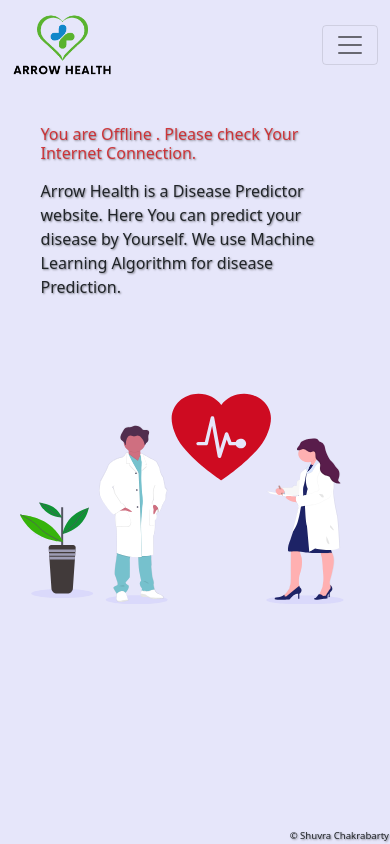
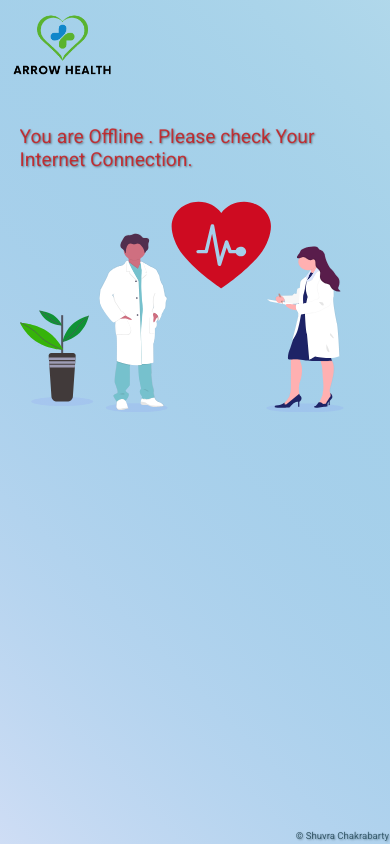
Before and after one commit to shuvra-matrix/HEART_DISEASE_PREDICTION, a Django app: page /offline/ in a window 390 px wide. Run offline with Django 3.2, Linux system fonts and the light colour scheme.

Commit message:
update offline

```diff
--- a/Templates/offline.html
+++ b/Templates/offline.html
@@ -1,20 +1,161 @@
-
-{% extends 'header.html' %}
+<!DOCTYPE html>
 {% load static %}
-{% block body_block %}
+<html lang="en">
+<head>
+    <meta charset="UTF-8">
+    <meta http-equiv="X-UA-Compatible" content="IE=edge">
+    <meta name="viewport" content="width=device-width, initial-scale=1.0">
+    <link rel="stylesheet" href="{%static 'css/style.css'%}">
+    <link href="https://cdn.jsdelivr.net/npm/bootstrap@5.0.2/dist/css/bootstrap.min.css" rel="stylesheet" integrity="sha384-EVSTQN3/azprG1Anm3QDgpJLIm9Nao0Yz1ztcQTwFspd3yD65VohhpuuCOmLASjC" crossorigin="anonymous">
+    <script src="https://cdn.jsdelivr.net/npm/bootstrap@5.0.2/dist/js/bootstrap.bundle.min.js" integrity="sha384-MrcW6ZMFYlzcLA8Nl+NtUVF0sA7MsXsP1UyJoMp4YLEuNSfAP+JcXn/tWtIaxVXM" crossorigin="anonymous"></script>
+    <link rel="shortcut icon" href="https://github.com/shuvra-matrix/HEART_DISEASE_PREDICTION/blob/master/static/images/arrow.png?raw=true" type="png">
+    <style>@media screen and (max-width: 1240px) {
+    .svgs {
+        margin-top: 2rem;
+    }
+}
 
 
-<div class="intro">
-    <div style="width: 40%;" class="intro_text">
-        <h2 class="intro_main_text" style="color: rgba(207, 13, 13, 0.781); ">You are Offline . Please check Your Internet Connection.</h2>
-       <p class="intro_main_text">Arrow Health is a Disease Predictor website. Here You can predict your disease by Yourself. We use Machine Learning Algorithm for disease Prediction.</p>
+@media screen and (max-width: 1146px) {
+    .splash {
+        display: none;
+    }
+    body{
+        background-color: lavender !important;
+    }
+    .svgs {
+        margin-top: 4rem;
+    }
+    .intro_main_text {
+        width: 85%;
+        margin-left: 6%;
+        margin-bottom: 1rem;
+    }
+
+}
+@media screen and (max-width: 1070px) {
+.main_div {
+    width: 40%;
+    margin: 1.5rem auto;
+
+}
+}
+
+@media screen and (max-width: 732px) {
+
+   .input {
+       padding: .1rem;
+
+   }
+   .main_text {
+       font-size: 1.1rem;
+   }
+   a {
+       font-size: 1rem;
+   }
+}
+
+
+@media screen and (max-width: 550px) {
+
+    .main_div {
+        width: 60%;
+        margin: 1.5rem auto;
+
+    }
+    label {
+        font-size: .8rem;
+    }
+    .main_text {
+        font-size: 1rem;
+    }
+    .intro_main_text {
+
+        font-size: 1rem;
+    }
+
+    .about_main{
+
+    width: 80%;
+    margin:  2rem auto;
+}
+
+
+
+.img_about_img{
+    margin-top: 20px;
+    width: 250px;
+    border-radius: 8px;
+
+}
+
+.about{
+    width: 300px;
+    margin: 1rem;
+
+
+}
+
+.text_about{
+    font-size: 1rem;
+    padding: .5rem;
+
+}
+
+.about1_main{
+    width: 85%;
+    margin: 1rem auto;
+
+
+}
+.ins_main{
+    width: 95%;
+    margin: 1rem auto;
+}
+.main_about{
+    width: 90%;
+    margin: 1rem auto;
+}
+
+}
+</style>
+    <title>Arrow Health</title>
+
+</head>
+<body style=" margin: 0px;
+    padding: 0px;
+    box-sizing: border-box;
+    font-family: 'Roboto', sans-serif;
+    text-shadow: 1px 1px 2px rgba(0, 0, 0, 0.432);">
+
+ <nav class="navbar navbar-expand-lg navbar-light bg-light" style="background-color: rgba(255, 255, 255, 0) !important;">
+  <div class="container-fluid">
+    <a class="navbar-brand" href="{%url 'pre:index' %}"><img style="width: 100px;" src="{% static 'images/arrow.png' %}" alt=""></a>
+  </div>
+</nav>
+
+
+
+
+<div style="display: flex;
+    flex-direction: row;
+    flex-wrap: wrap;
+    width: 90%;
+    margin: auto;
+    overflow: hidden;
+    justify-content: space-between;">
+    <div style="width: 40%; margin-top: 10%;
+     flex: 1 1 30rem;" >
+        <h2  style="color: rgba(207, 13, 13, 0.781); font-size: 1.2rem;">You are Offline . Please check Your Internet Connection.</h2>
+       <p style="font-size: 1.2rem;"> </p>
        <div style="text-align: center;">
 
        </div>
 
     </div>
 
-    <div class="svgs" >
+    <div style=" height: 100%;
+    width: 100%;" >
        <svg width="1006" height="646" viewBox="0 0 1006 646" fill="none" xmlns="http://www.w3.org/2000/svg">
 <g clip-path="url(#clip0_1_2)">
 <path opacity="0.1" d="M334.453 645.637C383.445 645.637 423.16 639.854 423.16 632.721C423.16 625.588 383.445 619.805 334.453 619.805C285.462 619.805 245.746 625.588 245.746 632.721C245.746 639.854 285.462 645.637 334.453 645.637Z" fill="#6C63FF"/>
@@ -153,7 +294,11 @@
 </defs>
 </svg>
 
-            <img class="splash" src="{% static 'images/Vector.svg' %}" alt="">
+            <img style=" position: absolute;
+      top: 0%;
+      right: 0%;
+      height: 100%;
+      z-index: -1;" src="{% static 'images/Vector.svg' %}" alt="">
 
     </div>
 
@@ -163,7 +308,7 @@
 
 </div>
 
-{% endblock %}
+
 
 
 <!-- Inline the page's JavaScript file. -->
@@ -198,3 +343,8 @@
   checkNetworkAndReload();
 
 </script>
+
+
+
+</body>
+</html>
```
